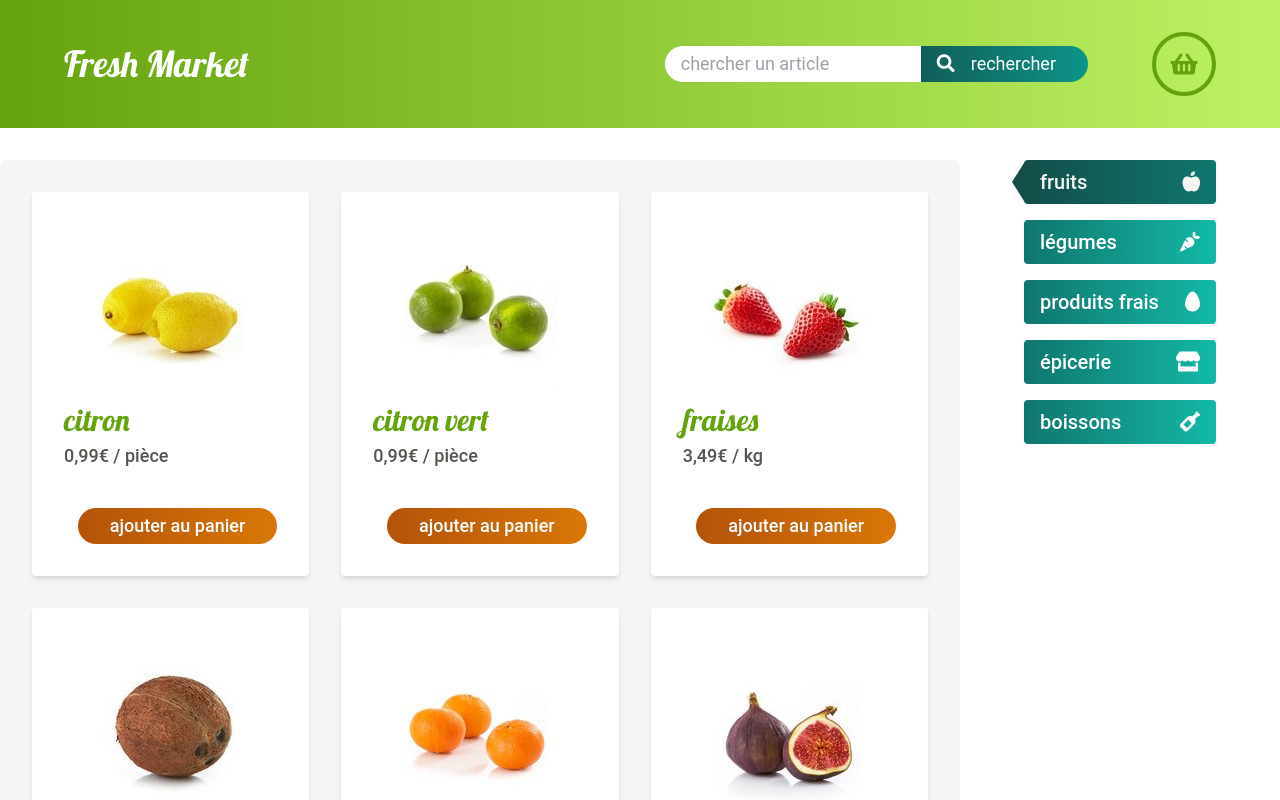
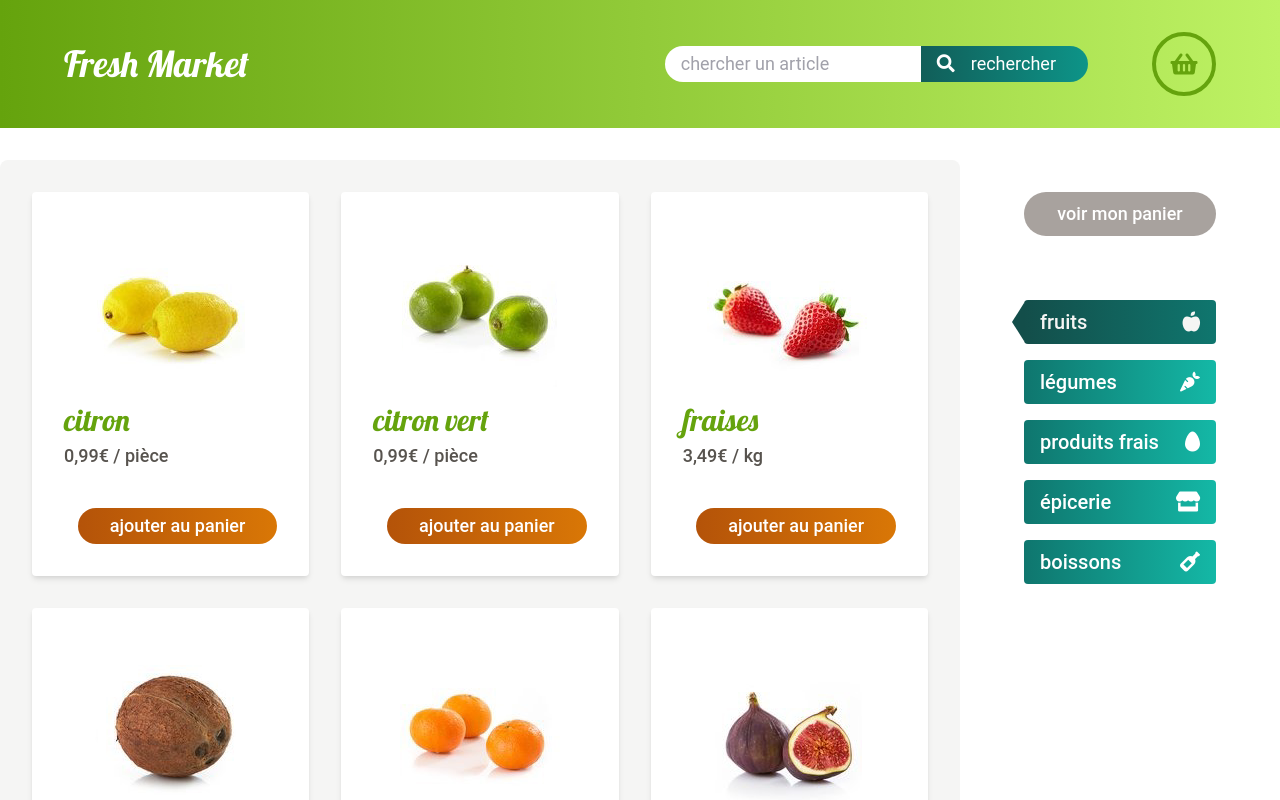
Before and after one commit to logic-fabric/fresh-market, a React (Create React App) app: page / in a window 1280 px wide. Shown: the top 800 px of the page. Built offline with nearby package versions, Linux system fonts and the light colour scheme.

Commit message:
ui/ux: add an explicit button 'voir la commande' on Home page

```diff
--- /dev/null
+++ b/src/pages/Home/Home.css
@@ -0,0 +1,16 @@
+.basket-counter--home {
+  position: absolute;
+  top: 0.6rem;
+  right: 0.8rem;
+  display: flex;
+  justify-content: center;
+  align-items: center;
+
+  width: 1.5rem;
+  height: 1.5rem;
+  border: 1px solid white;
+  border-radius: 50%;
+
+  color: white;
+  font-size: 0.7rem;
+}
--- a/src/pages/Home/Home.jsx
+++ b/src/pages/Home/Home.jsx
@@ -1,5 +1,10 @@
+import { Link } from "react-router-dom";
+import { useSelector } from "react-redux";
+
 import { SecondaryNav } from "../../components/SecondaryNav/SecondaryNav";
 import { Gallery } from "../../components/Gallery/Gallery";
+
+import "./Home.css";
 
 export function Home({
   products,
@@ -9,6 +14,8 @@ export function Home({
   isFilteringProducts,
   filteredProducts,
 }) {
+  const basketCounter = useSelector((state) => state.articles.length);
+
   const productsToDisplay = products[activeCategory].items;
 
   return (
@@ -21,6 +28,24 @@ export function Home({
       </div>
 
       <aside className="w-1/4 px-4 py-3">
+        <Link
+          className={
+            basketCounter > 0
+              ? "block relative w-full m-auto px-3 py-1 mt-3 mb-4 rounded-3 text-white text-center text-lg font-medium bg-gradient-to-r from-tonic-700 to-tonic-600 transition-all duration-300 hover:shadow-lg hover:opacity-90 hover:transform hover:-translate-y-px"
+              : "block relative w-full m-auto px-3 py-1 mt-3 mb-4 rounded-3 text-white text-center text-lg font-medium bg-neutral-400 cursor-default"
+          }
+          to={basketCounter > 0 ? "/mon-panier" : "/"}
+        >
+          voir mon panier
+          {basketCounter > 0 ? (
+            <span className="basket-counter--home font-sans bg-gradient-to-r from-danger-500 to-danger-400">
+              {basketCounter}
+            </span>
+          ) : (
+            ""
+          )}
+        </Link>
+
         <SecondaryNav
           categories={categories}
           activeCategory={activeCategory}
```
